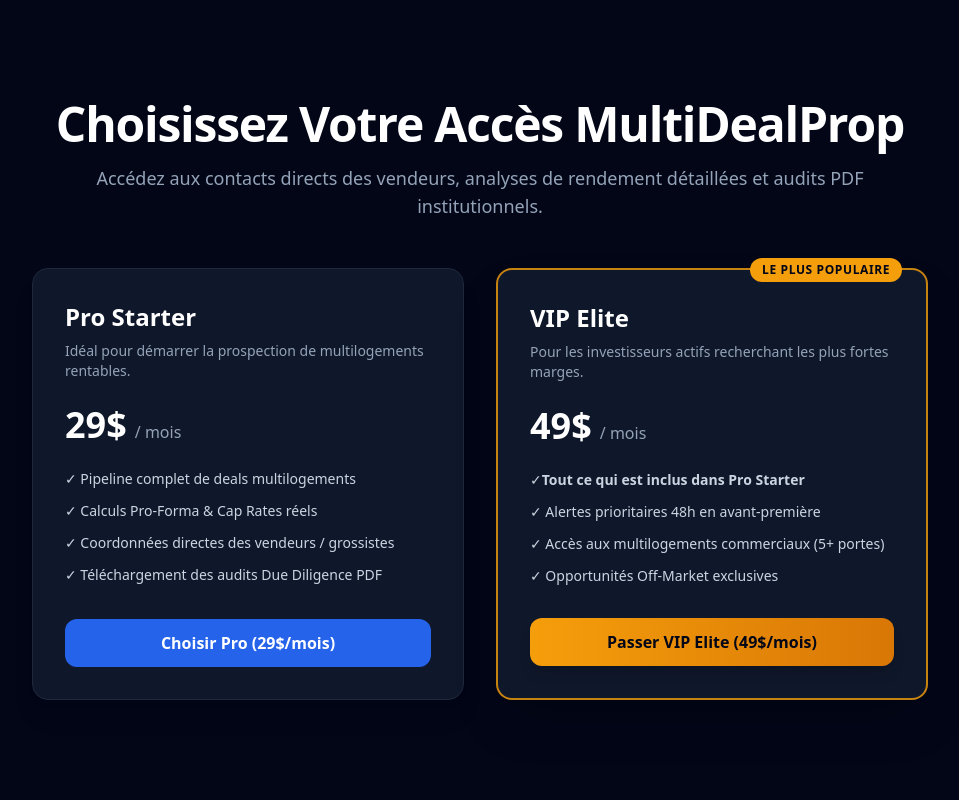
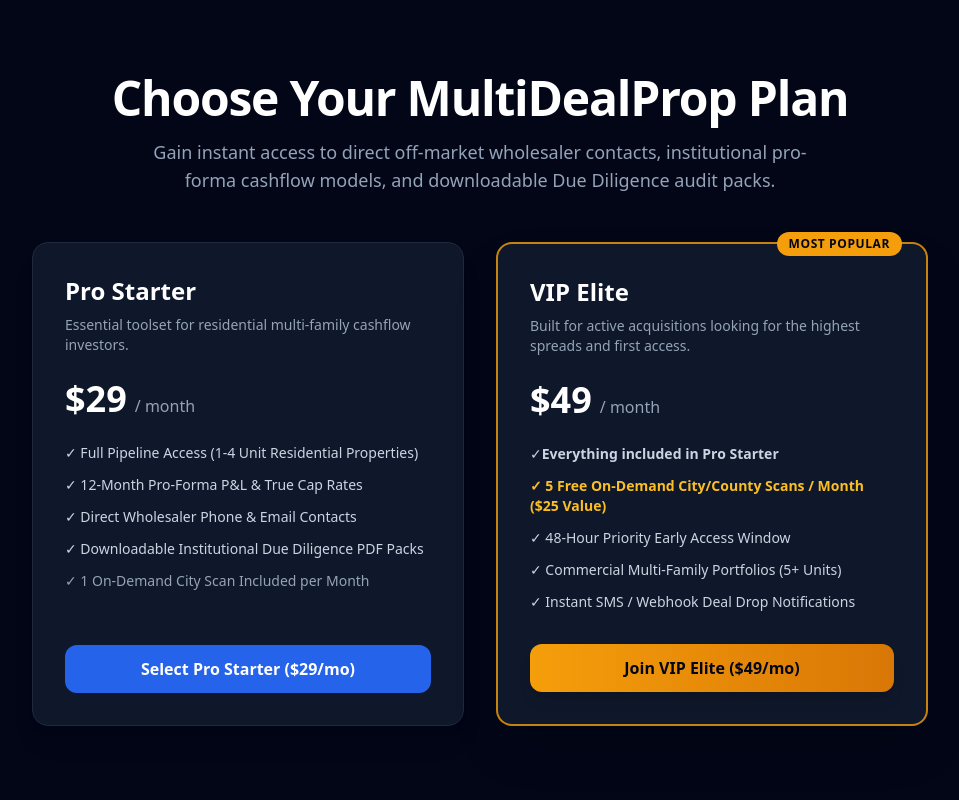
Before and after one commit to MultiDeal/multidealprop, a Next.js app: page /vip in a window 1280 px wide. Shown: the top 800 px of the page, without its empty margins (160-1119 px from the left). Built offline with nearby package versions, Linux system fonts and the light colour scheme.

Commit message:
Update VIP page content and localization

```diff
--- a/src/app/vip/page.tsx
+++ b/src/app/vip/page.tsx
@@ -2,6 +2,7 @@
 
 import React, { useState, useEffect, Suspense } from 'react';
 import { useSearchParams } from 'next/navigation';
+import Link from 'next/link';
 
 function VipContent() {
   const searchParams = useSearchParams();
@@ -16,6 +17,14 @@ function VipContent() {
       const selectedPlan = localStorage.getItem('pending_tier') || 'starter';
       localStorage.setItem('multideal_tier', selectedPlan);
       localStorage.setItem('multideal_vip', 'true');
+
+      // If VIP Elite, initialize 5 free monthly scan credits
+      if (selectedPlan === 'vip') {
+        localStorage.setItem('multideal_scan_credits', '5');
+      } else {
+        localStorage.setItem('multideal_scan_credits', '1');
+      }
+
       setCurrentTier(selectedPlan);
     }
   }, [isSuccess]);
@@ -37,10 +46,10 @@ function VipContent() {
       if (data.url) {
         window.location.href = data.url;
       } else {
-        alert(data.error || 'Erreur lors de la redirection.');
+        alert(data.error || 'Checkout initialization failed. Please try again.');
       }
     } catch (err: any) {
-      alert('Une erreur est survenue : ' + err.message);
+      alert('An unexpected error occurred: ' + err.message);
     } finally {
       setLoadingPlan(null);
     }
@@ -54,18 +63,29 @@ function VipContent() {
           ✓
         </div>
         <span className="inline-block bg-emerald-500/10 text-emerald-400 border border-emerald-500/20 text-xs font-bold px-4 py-1.5 rounded-full mb-4 uppercase tracking-wider">
-          {isElite ? '🎉 Accès VIP Elite ($49/mo) Activé' : '🎉 Accès Pro Starter ($29/mo) Activé'}
+          {isElite ? '🎉 VIP Elite Plan ($49/mo) Active' : '🎉 Pro Starter Plan ($29/mo) Active'}
         </span>
-        <h2 className="text-3xl font-extrabold text-white mb-3">Félicitations !</h2>
-        <p className="text-slate-300 mb-8">
-          Votre abonnement <strong>{isElite ? 'VIP Elite' : 'Pro Starter'}</strong> est actif. Tous les dossiers d'audit, adresses complètes et contacts vendeurs sont déverrouillés.
+        <h2 className="text-3xl font-extrabold text-white mb-3">Welcome Aboard!</h2>
+        <p className="text-slate-300 mb-6 text-sm leading-relaxed">
+          Your <strong>{isElite ? 'VIP Elite' : 'Pro Starter'}</strong> membership is active. All institutional underwriting dossiers, exact street addresses, and direct wholesaler contacts are unlocked.
+          {isElite && ' You also have 5 complimentary custom market scans available each month!'}
         </p>
-        <a
-          href="/deals"
-          className="inline-block w-full bg-gradient-to-r from-emerald-500 to-teal-500 hover:from-emerald-400 hover:to-teal-400 text-slate-950 font-extrabold py-3.5 px-6 rounded-xl transition shadow-lg"
-        >
-          🚀 Voir tous les Deals Débloqués
-        </a>
+        <div className="space-y-3">
+          <Link
+            href="/deals"
+            className="inline-block w-full bg-gradient-to-r from-emerald-500 to-teal-500 hover:from-emerald-400 hover:to-teal-400 text-slate-950 font-extrabold py-3.5 px-6 rounded-xl transition shadow-lg text-sm"
+          >
+            🚀 View Unlocked Live Deals Feed
+          </Link>
+          {isElite && (
+            <Link
+              href="/request-city"
+              className="inline-block w-full bg-[#131d36] hover:bg-[#1a2747] text-sky-400 border border-slate-700 font-bold py-3 px-6 rounded-xl transition text-xs"
+            >
+              📍 Launch a Target Market Scan (5 Credits Available)
+            </Link>
+          )}
+        </div>
       </div>
     );
   }
@@ -74,68 +94,72 @@ function VipContent() {
     <div className="max-w-4xl mx-auto text-center">
       {isCanceled && (
         <div className="mb-6 bg-rose-500/10 border border-rose-500/30 text-rose-300 px-4 py-3 rounded-xl text-sm">
-          Paiement annulé. Vous pouvez réessayer ci-dessous.
+          Payment process was canceled. You can select your plan below.
         </div>
       )}
 
       <h1 className="text-4xl font-extrabold tracking-tight sm:text-5xl mb-4">
-        Choisissez Votre Accès MultiDealProp
+        Choose Your MultiDealProp Plan
       </h1>
-      <p className="text-lg text-slate-400 mb-12">
-        Accédez aux contacts directs des vendeurs, analyses de rendement détaillées et audits PDF institutionnels.
+      <p className="text-base sm:text-lg text-slate-400 mb-12 max-w-2xl mx-auto">
+        Gain instant access to direct off-market wholesaler contacts, institutional pro-forma cashflow models, and downloadable Due Diligence audit packs.
       </p>
 
       <div className="grid md:grid-cols-2 gap-8 text-left">
-        {/* Pro Starter - 29$ */}
+        {/* Pro Starter - $29 */}
         <div className="bg-slate-900 border border-slate-800 rounded-2xl p-8 flex flex-col justify-between shadow-xl">
           <div>
             <h3 className="text-2xl font-bold text-white mb-2">Pro Starter</h3>
-            <p className="text-slate-400 text-sm mb-6">Idéal pour démarrer la prospection de multilogements rentables.</p>
+            <p className="text-slate-400 text-sm mb-6">Essential toolset for residential multi-family cashflow investors.</p>
             <div className="flex items-baseline mb-6">
-              <span className="text-4xl font-extrabold">29$</span>
-              <span className="text-slate-400 ml-2">/ mois</span>
+              <span className="text-4xl font-extrabold">$29</span>
+              <span className="text-slate-400 ml-2">/ month</span>
             </div>
             <ul className="space-y-3 text-slate-300 text-sm mb-8">
-              <li className="flex items-center">✓ Pipeline complet de deals multilogements</li>
-              <li className="flex items-center">✓ Calculs Pro-Forma & Cap Rates réels</li>
-              <li className="flex items-center">✓ Coordonnées directes des vendeurs / grossistes</li>
-              <li className="flex items-center">✓ Téléchargement des audits Due Diligence PDF</li>
+              <li className="flex items-center">✓ Full Pipeline Access (1-4 Unit Residential Properties)</li>
+              <li className="flex items-center">✓ 12-Month Pro-Forma P&L & True Cap Rates</li>
+              <li className="flex items-center">✓ Direct Wholesaler Phone & Email Contacts</li>
+              <li className="flex items-center">✓ Downloadable Institutional Due Diligence PDF Packs</li>
+              <li className="flex items-center text-slate-400">✓ 1 On-Demand City Scan Included per Month</li>
             </ul>
           </div>
           <button
             onClick={() => handleCheckout('starter_29')}
             disabled={loadingPlan !== null}
-            className="w-full bg-blue-600 hover:bg-blue-500 disabled:opacity-50 text-white font-semibold py-3 px-6 rounded-xl transition"
+            className="w-full bg-blue-600 hover:bg-blue-500 disabled:opacity-50 text-white font-semibold py-3 px-6 rounded-xl transition cursor-pointer"
           >
-            {loadingPlan === 'starter_29' ? 'Redirection...' : 'Choisir Pro (29$/mois)'}
+            {loadingPlan === 'starter_29' ? 'Redirecting to Checkout...' : 'Select Pro Starter ($29/mo)'}
           </button>
         </div>
 
-        {/* VIP Elite - 49$ */}
+        {/* VIP Elite - $49 */}
         <div className="bg-slate-900 border-2 border-amber-500/80 rounded-2xl p-8 flex flex-col justify-between shadow-2xl relative">
           <span className="absolute -top-3 right-6 bg-amber-500 text-slate-950 text-xs font-bold uppercase tracking-wider py-1 px-3 rounded-full">
-            Le Plus Populaire
+            Most Popular
           </span>
           <div>
             <h3 className="text-2xl font-bold text-white mb-2">VIP Elite</h3>
-            <p className="text-slate-400 text-sm mb-6">Pour les investisseurs actifs recherchant les plus fortes marges.</p>
+            <p className="text-slate-400 text-sm mb-6">Built for active acquisitions looking for the highest spreads and first access.</p>
             <div className="flex items-baseline mb-6">
-              <span className="text-4xl font-extrabold">49$</span>
-              <span className="text-slate-400 ml-2">/ mois</span>
+              <span className="text-4xl font-extrabold">$49</span>
+              <span className="text-slate-400 ml-2">/ month</span>
             </div>
             <ul className="space-y-3 text-slate-300 text-sm mb-8">
-              <li className="flex items-center">✓ <strong>Tout ce qui est inclus dans Pro Starter</strong></li>
-              <li className="flex items-center">✓ Alertes prioritaires 48h en avant-première</li>
-              <li className="flex items-center">✓ Accès aux multilogements commerciaux (5+ portes)</li>
-              <li className="flex items-center">✓ Opportunités Off-Market exclusives</li>
+              <li className="flex items-center">✓ <strong>Everything included in Pro Starter</strong></li>
+              <li className="flex items-center text-amber-400 font-bold">
+                ✓ 5 Free On-Demand City/County Scans / Month ($25 Value)
+              </li>
+              <li className="flex items-center">✓ 48-Hour Priority Early Access Window</li>
+              <li className="flex items-center">✓ Commercial Multi-Family Portfolios (5+ Units)</li>
+              <li className="flex items-center">✓ Instant SMS / Webhook Deal Drop Notifications</li>
             </ul>
           </div>
           <button
             onClick={() => handleCheckout('vip_49')}
             disabled={loadingPlan !== null}
-            className="w-full bg-gradient-to-r from-amber-500 to-amber-600 hover:from-amber-400 text-slate-950 font-bold py-3 px-6 rounded-xl transition shadow-lg"
+            className="w-full bg-gradient-to-r from-amber-500 to-amber-600 hover:from-amber-400 text-slate-950 font-bold py-3 px-6 rounded-xl transition shadow-lg cursor-pointer"
           >
-            {loadingPlan === 'vip_49' ? 'Redirection...' : 'Passer VIP Elite (49$/mois)'}
+            {loadingPlan === 'vip_49' ? 'Redirecting to Checkout...' : 'Join VIP Elite ($49/mo)'}
           </button>
         </div>
       </div>
@@ -146,7 +170,7 @@ function VipContent() {
 export default function VipPage() {
   return (
     <div className="min-h-screen bg-slate-950 text-white flex items-center justify-center p-4">
-      <Suspense fallback={<div className="text-slate-400">Chargement...</div>}>
+      <Suspense fallback={<div className="text-slate-400">Loading plans...</div>}>
         <VipContent />
       </Suspense>
     </div>
```
